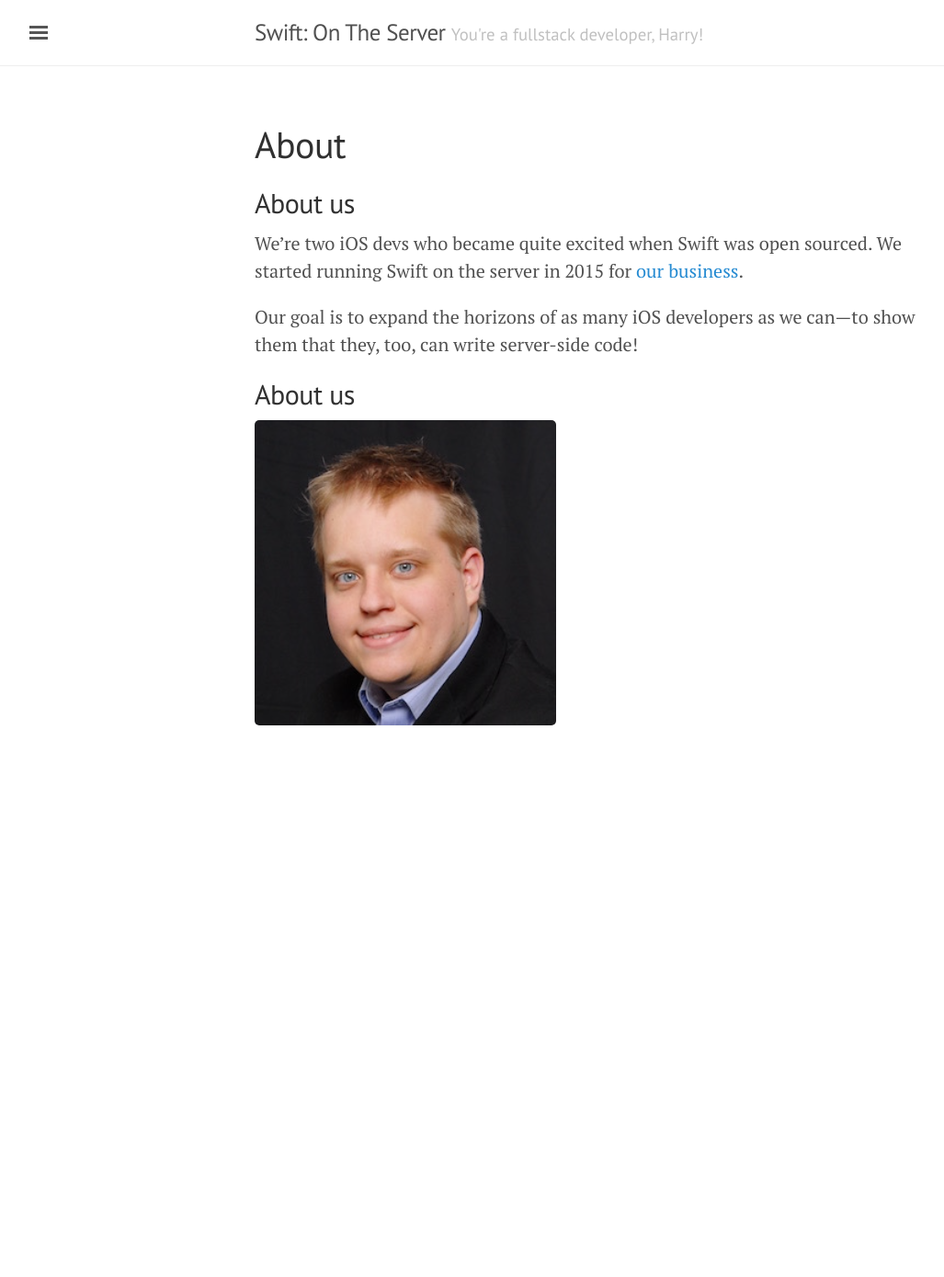
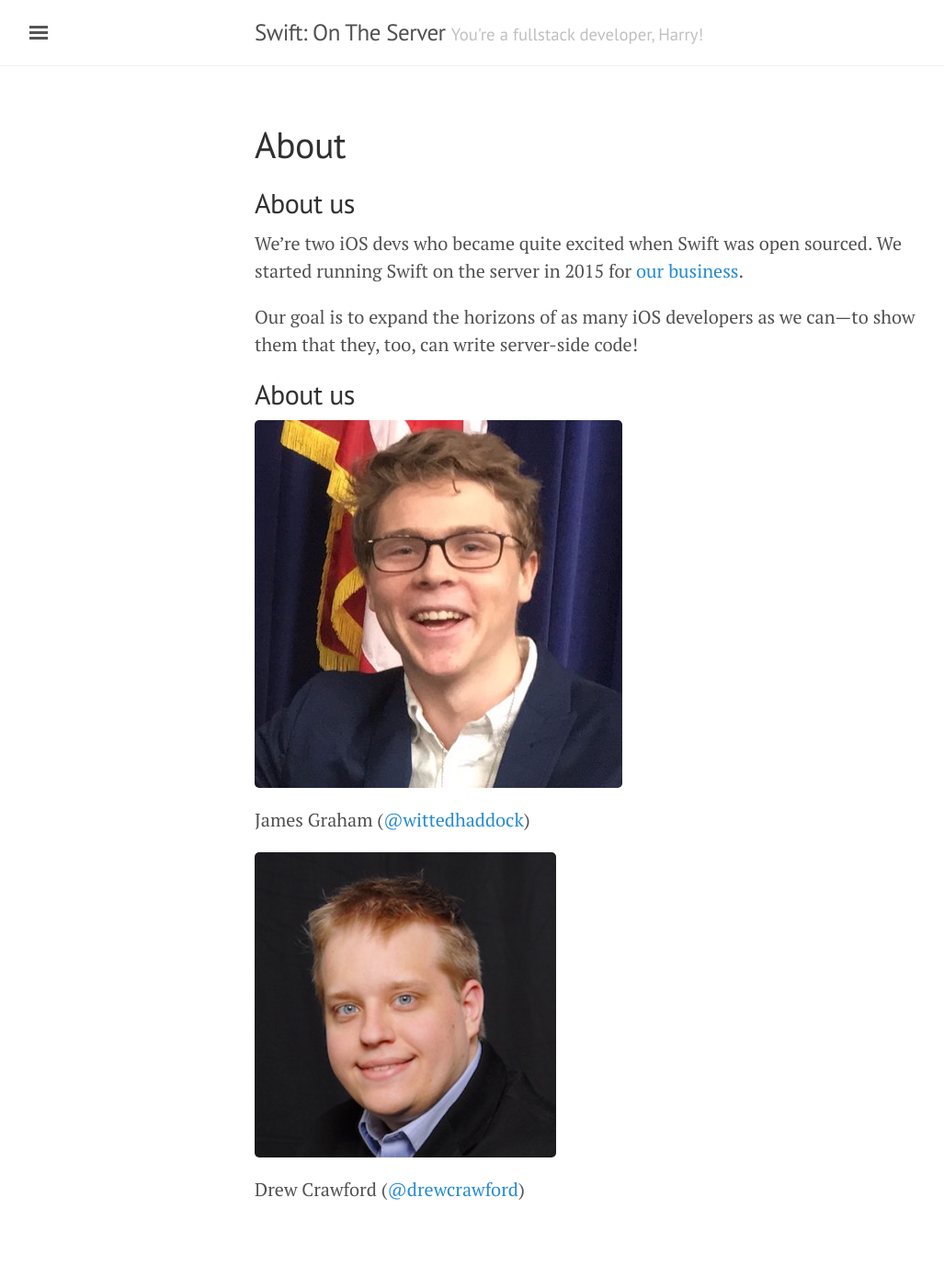
Before and after one commit to jalague/wallacemurry, a Jekyll site: the page built from about.md, in a window 1280 px wide. Shown: the whole page at 92% size, without its empty margins (3-1030 px from the left). Built offline with Jekyll 4.4.1, drawn with Linux system fonts in a browser that asks for light colours; before the commit the page ends 900 px from its top, so only the background shows below that.

Commit message:
add james

```diff
--- a/about.md
+++ b/about.md
@@ -11,5 +11,10 @@ Our goal is to expand the horizons of as many iOS developers as we can—to show
 
 ## About us
 
+![james-profile]({{site.url}}public/images/james-profile.jpg)
+
+James Graham  ([@wittedhaddock](https://twitter.com/wittedhaddock))
 
 ![drew-profile]({{ site.url}}public/images/drew-profile.png)
+
+Drew Crawford ([@drewcrawford](https://twitter.com/drewcrawford))
```
Also changed, not shown: public/images/james-profile.jpg (added).
